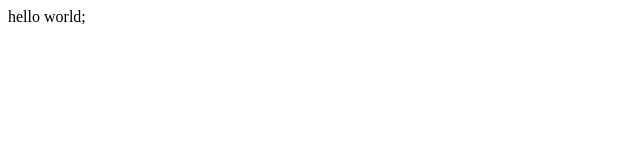
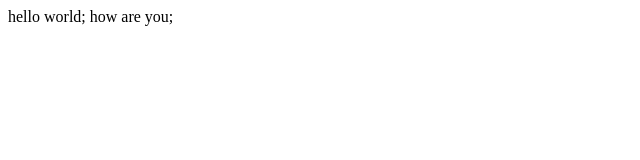
Before and after one commit to sonaliraut604/practice, a plain HTML site: page Index.html in a window 1280 px wide. Shown: the full height of the page, 0-640 px from the left. Drawn offline with Linux system fonts and the light colour scheme.

Commit message:
Update Index.html

```diff
--- a/Index.html
+++ b/Index.html
@@ -1,3 +1,4 @@
 <p>
     hello world;
+    how are you;
 </p>
```
